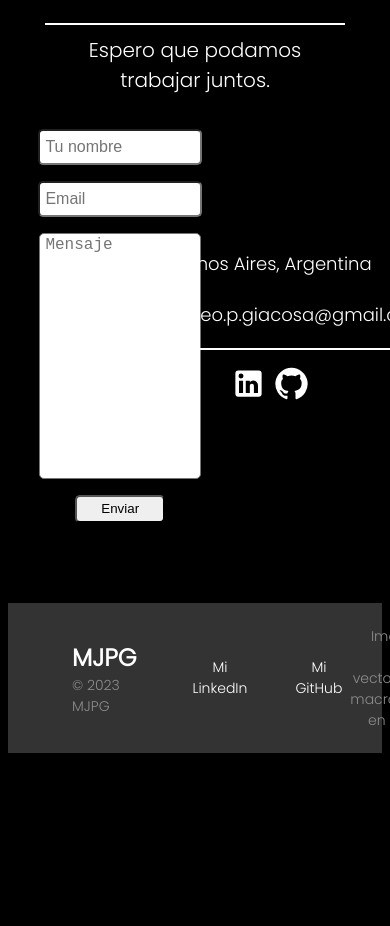
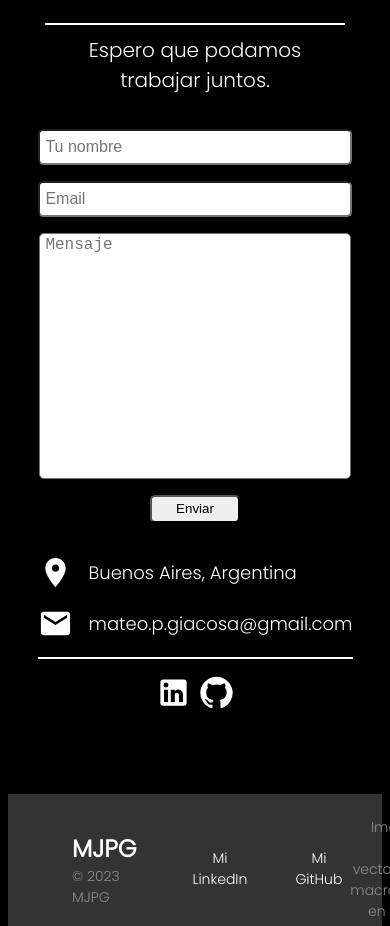
Before and after one commit to Argiiasd/Portfolio, a React (Vite) app in the folder Portfolio/: page / in a window 390 px wide. Shown: the part 3045-3971 px from the top of the page. Before the commit the page ends 3806 px from the top, so only its background shows below. Built offline with nearby package versions, Linux system fonts and the light colour scheme.

Commit message:
contact form responsive

```diff
--- a/Portfolio/src/Components/Contact Form/Contact_Form.module.css
+++ b/Portfolio/src/Components/Contact Form/Contact_Form.module.css
@@ -122,3 +122,18 @@
     color: white;
 
 }
+
+@media (max-width: 768px) {
+    .Contact_Container {
+        flex-direction: column;
+    }
+
+    .Contact_Form_Container {
+        width: 100%;
+        margin-bottom: 2rem;
+    }
+
+    .Contact_Icons_Container {
+        width: 100%;
+    }
+}
```
